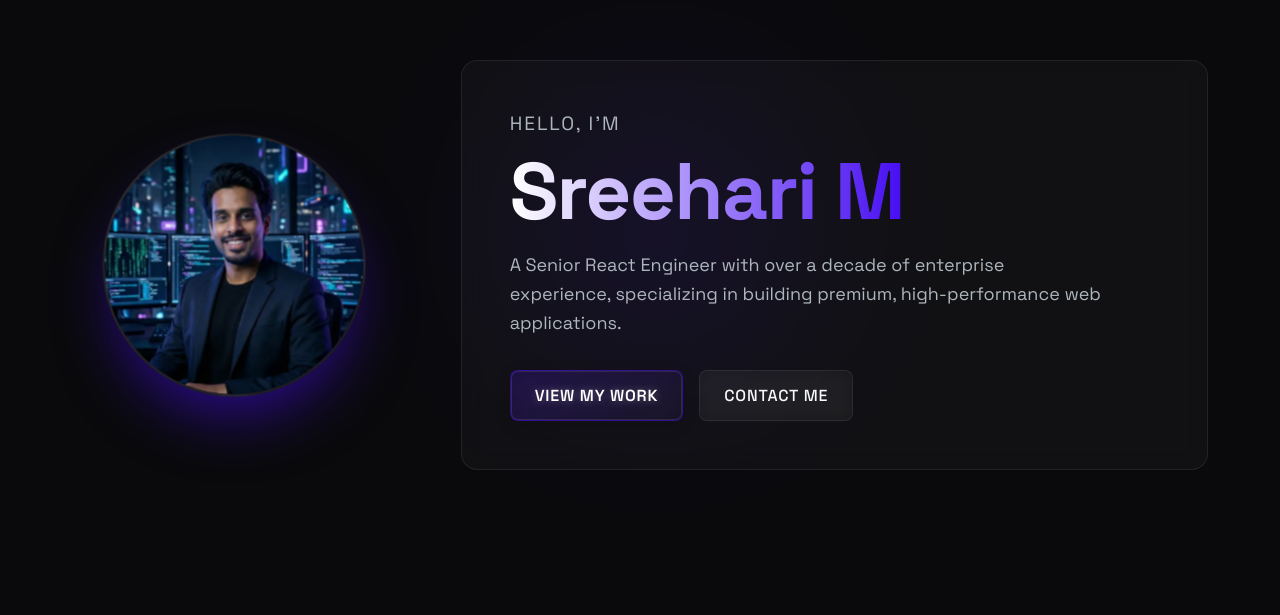
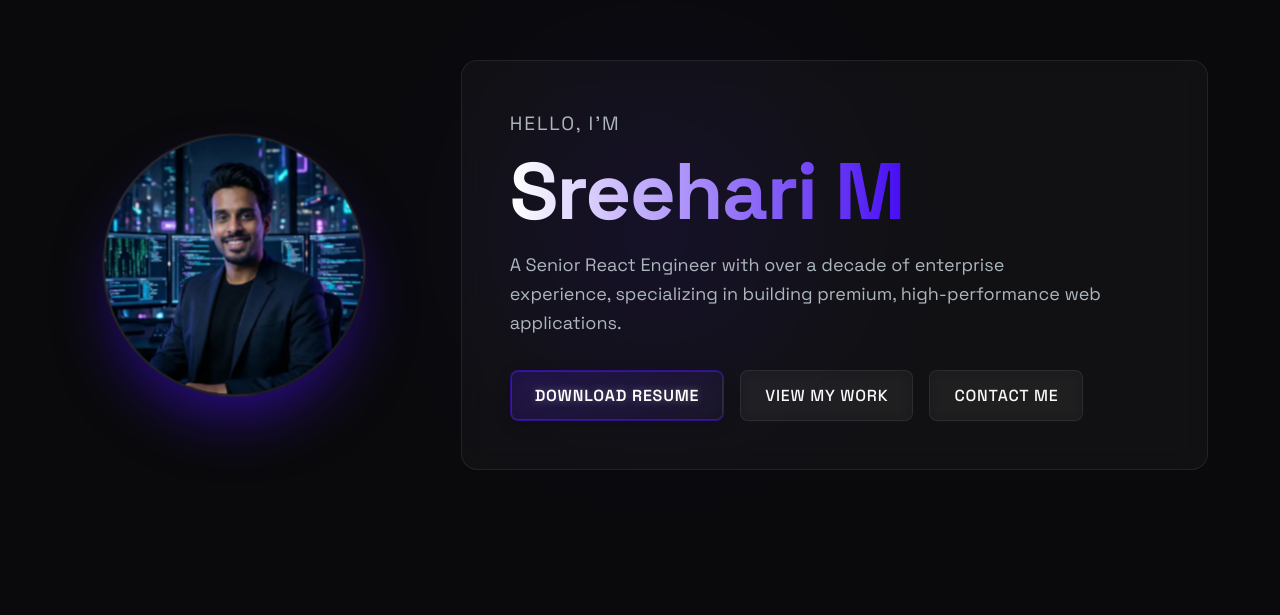
Before and after one commit to sreeharim/sreehari, a React (Vite) app: page / in a window 1280 px wide. Shown: the part 185-800 px from the top of the page. Built offline with nearby package versions, Linux system fonts and the light colour scheme.

Commit message:
adding resume

```diff
--- a/src/components/Hero.jsx
+++ b/src/components/Hero.jsx
@@ -1,5 +1,6 @@
 import React from 'react';
 import Tilt from 'react-parallax-tilt';
+import resumeFile from '../assets/resume.pdf';
 import './Hero.css';
 
 const Hero = () => {
@@ -33,7 +34,8 @@ const Hero = () => {
                         A Senior React Engineer with over a decade of enterprise experience, specializing in building premium, high-performance web applications.
                     </p>
                     <div className="hero-actions">
-                        <a href="#projects" className="btn btn-primary">View My Work</a>
+                        <a href={resumeFile} download="Sreehari_Resume.pdf" className="btn btn-primary">Download Resume</a>
+                        <a href="#projects" className="btn btn-glass">View My Work</a>
                         <a href="#contact" className="btn btn-glass">Contact Me</a>
                     </div>
                 </div>
```
Also changed, not shown: 1 other file (tests, documents, lock files or other folders).
